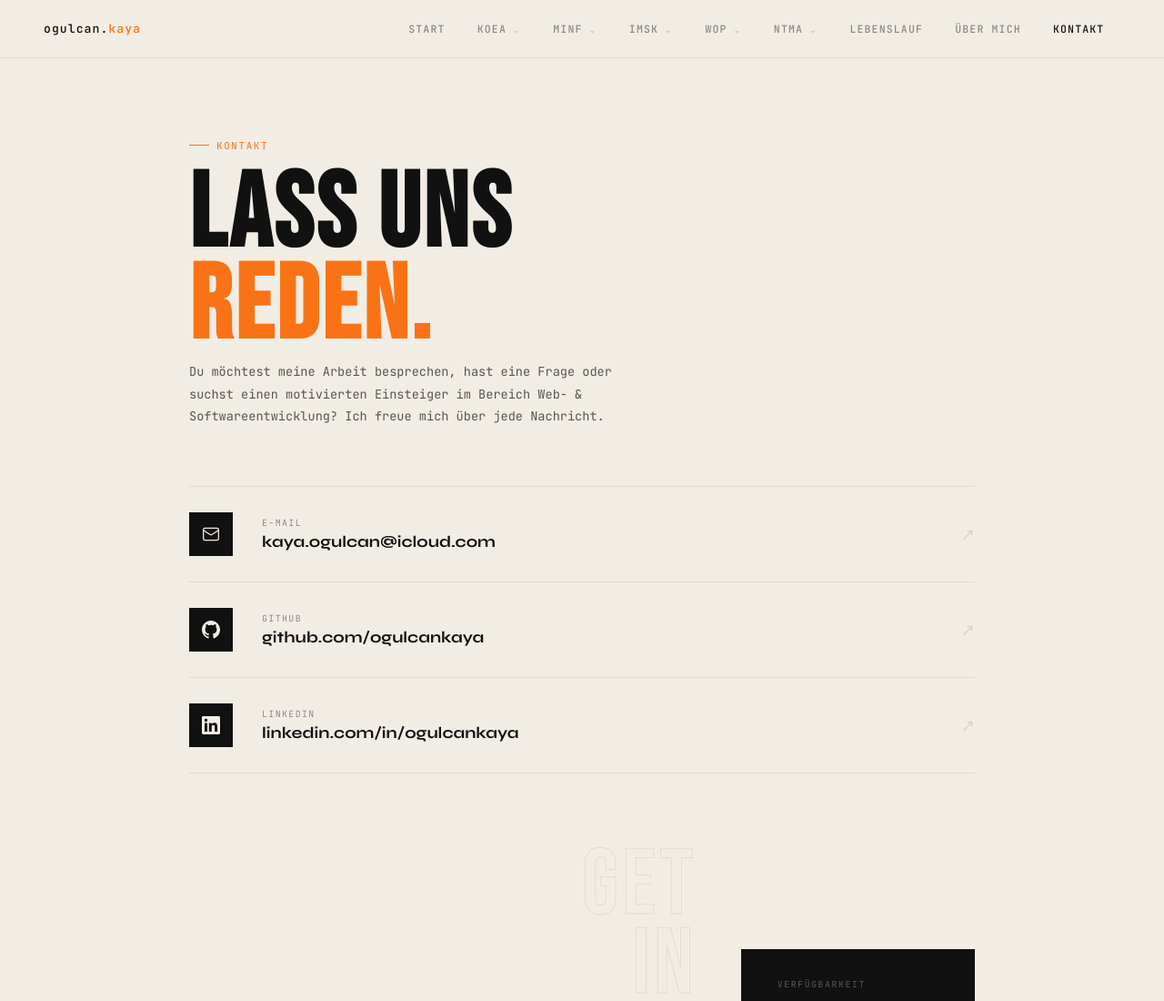
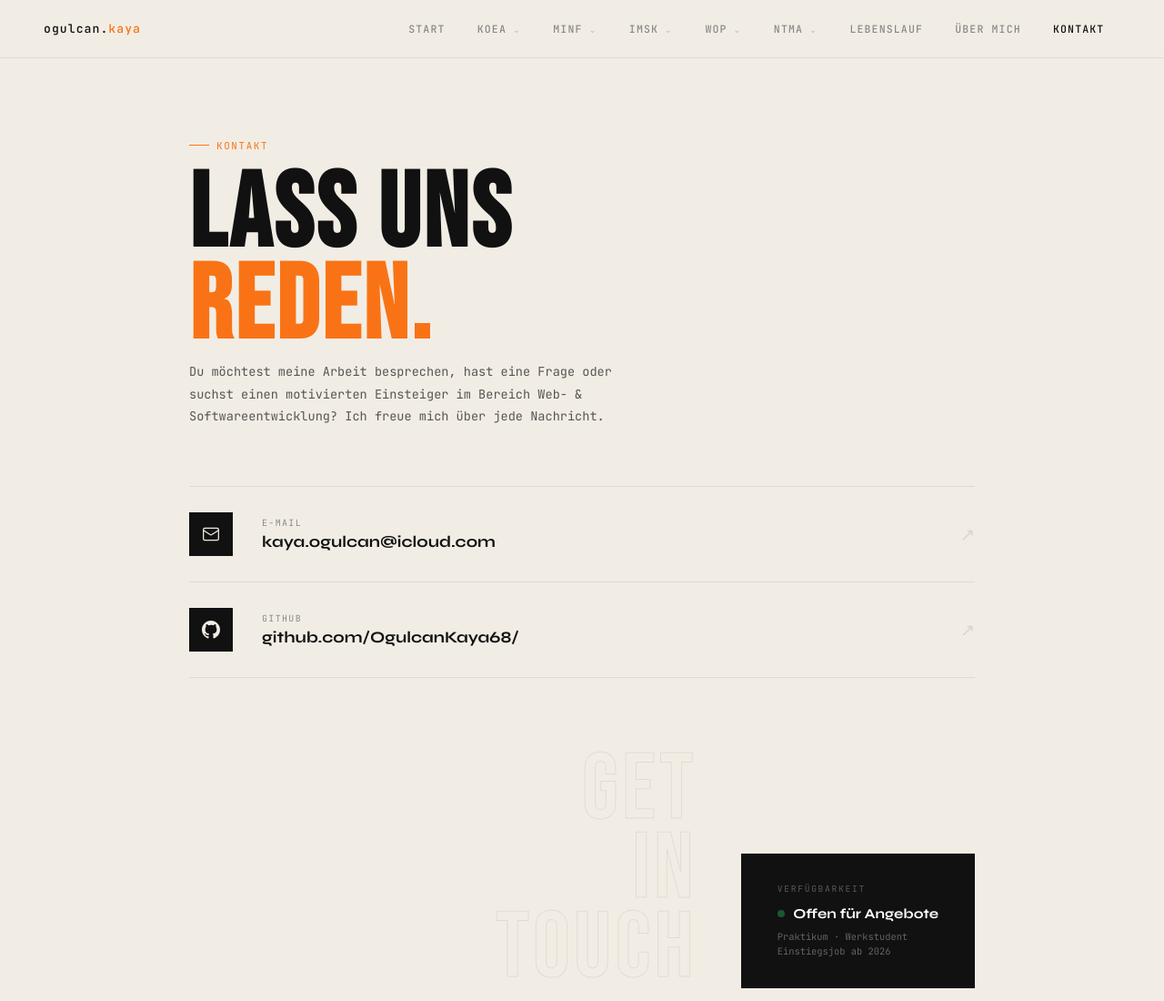
Before and after one commit to OgulcanKaya68/Medienportfolio, a plain HTML site: page kontakt.html in a window 1280 px wide. Shown: the top 1100 px of the page at 91% size. Drawn offline with Linux system fonts and the light colour scheme.

Commit message:
Rechtschreibfehler und Designänderungen

```diff
--- a/kontakt.html
+++ b/kontakt.html
@@ -134,24 +134,12 @@
       </div>
       <div>
         <div class="channel-label">GitHub</div>
-        <div class="channel-value">github.com/ogulcankaya</div>
+        <div class="channel-value">github.com/OgulcanKaya68/</div>
       </div>
       <div class="channel-arrow">↗</div>
     </a>
 
-    <!-- LinkedIn -->
-    <a href="https://linkedin.com/in/" target="_blank" rel="noopener" class="channel-item">
-      <div class="channel-icon">
-        <svg width="20" height="20" viewBox="0 0 24 24" fill="currentColor">
-          <path d="M20.447 20.452h-3.554v-5.569c0-1.328-.027-3.037-1.852-3.037-1.853 0-2.136 1.445-2.136 2.939v5.667H9.351V9h3.414v1.561h.046c.477-.9 1.637-1.85 3.37-1.85 3.601 0 4.267 2.37 4.267 5.455v6.286zM5.337 7.433a2.062 2.062 0 0 1-2.063-2.065 2.064 2.064 0 1 1 2.063 2.065zm1.782 13.019H3.555V9h3.564v11.452zM22.225 0H1.771C.792 0 0 .774 0 1.729v20.542C0 23.227.792 24 1.771 24h20.451C23.2 24 24 23.227 24 22.271V1.729C24 .774 23.2 0 22.222 0h.003z"/>
-        </svg>
-      </div>
-      <div>
-        <div class="channel-label">LinkedIn</div>
-        <div class="channel-value">linkedin.com/in/ogulcankaya</div>
-      </div>
-      <div class="channel-arrow">↗</div>
-    </a>
+
 
   </div>
 
```
Also changed, not shown: index.html (+1 -1 lines), lebenslauf.html (+3 -3 lines), ueber-mich.html (+1 -1 lines).
